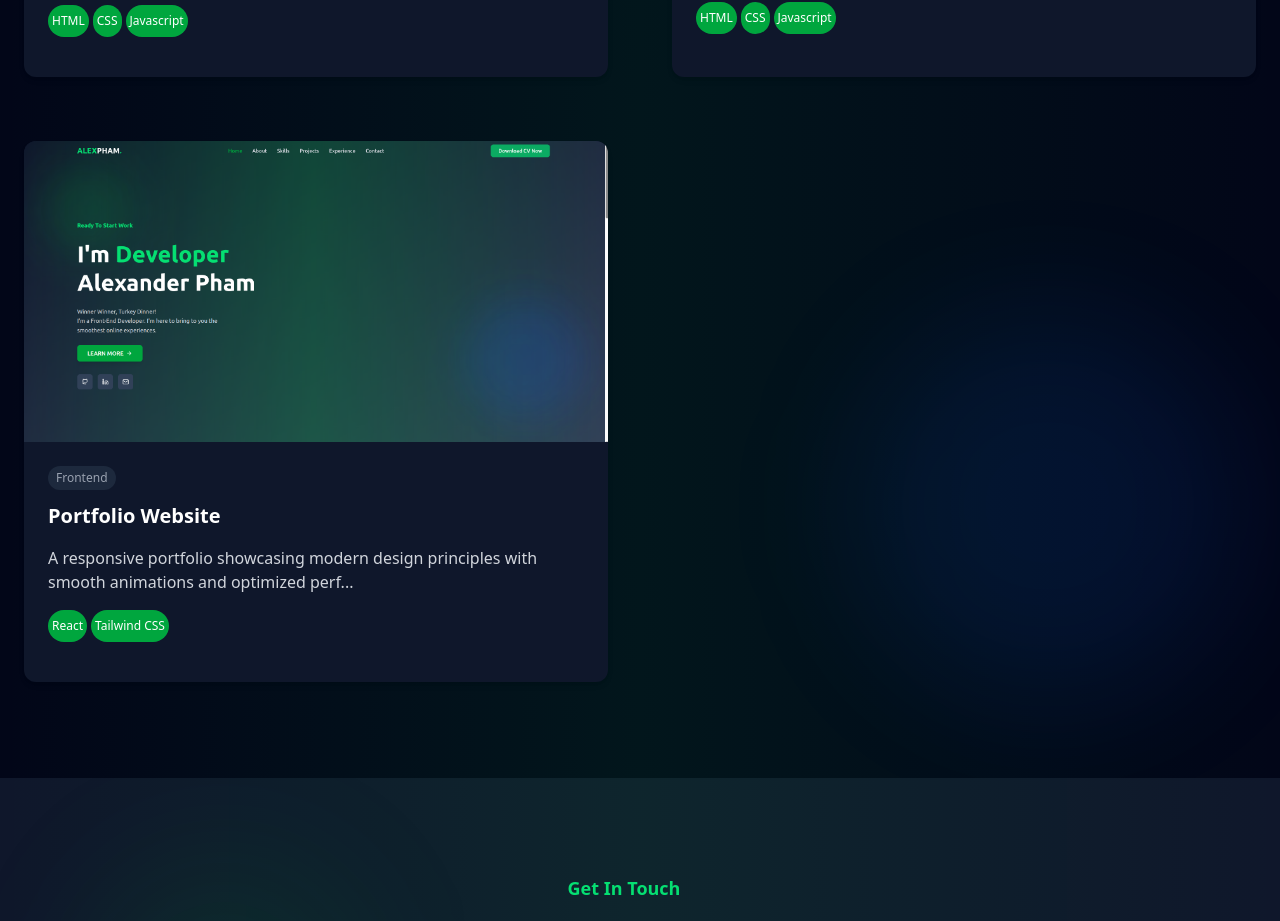
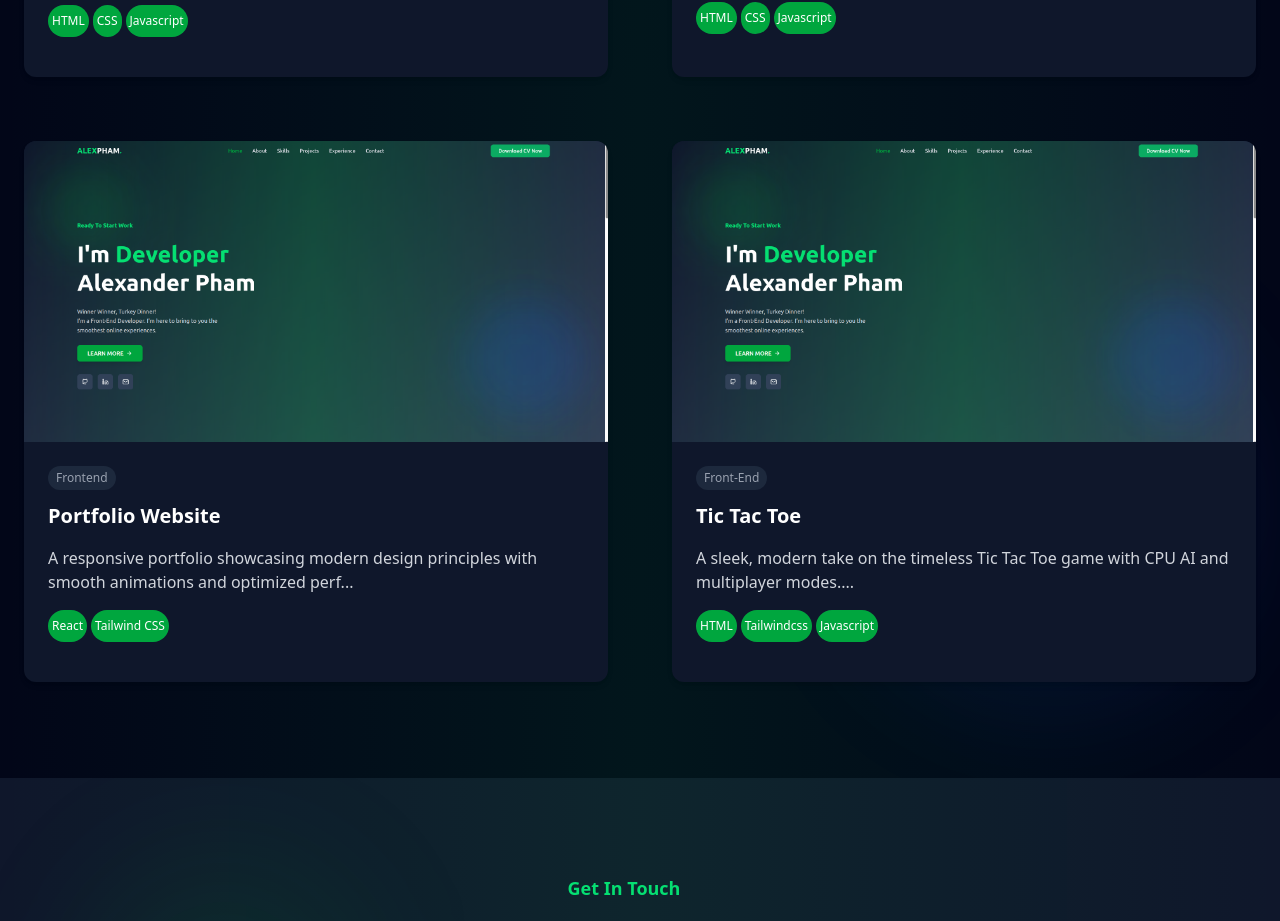
Before and after one commit to imalex1212/Alexander-Pham-Portfolio, a React (Vite) app: page / in a window 1280 px wide. Shown: the part 3287-4208 px from the top of the page. Built offline with nearby package versions, Linux system fonts and the light colour scheme.

Commit message:
Update proh=jects

```diff
--- a/src/component/Projects.jsx
+++ b/src/component/Projects.jsx
@@ -41,6 +41,18 @@ function Projects() {
       featured: false,
       Git: "https://github.com/imalex1212/Alexander-Pham-Portfolio.git",
       liveLink: "https://imalex1212.github.io/Alexander-Pham-Portfolio/",
+    },
+    {
+      id: 4,
+      title: "Tic Tac Toe",
+      description:
+        "A sleek, modern take on the timeless Tic Tac Toe game with CPU AI and multiplayer modes.",
+      image: portfolio,
+      techonologies: ["HTML", "Tailwindcss", "Javascript"],
+      category: "Front-End",
+      featured: false,
+      Git: "https://github.com/imalex1212/tic-tac-toe.git",
+      liveLink: "https://imalex1212.github.io/tic-tac-toe/",
     },
   ];
   return (
```
